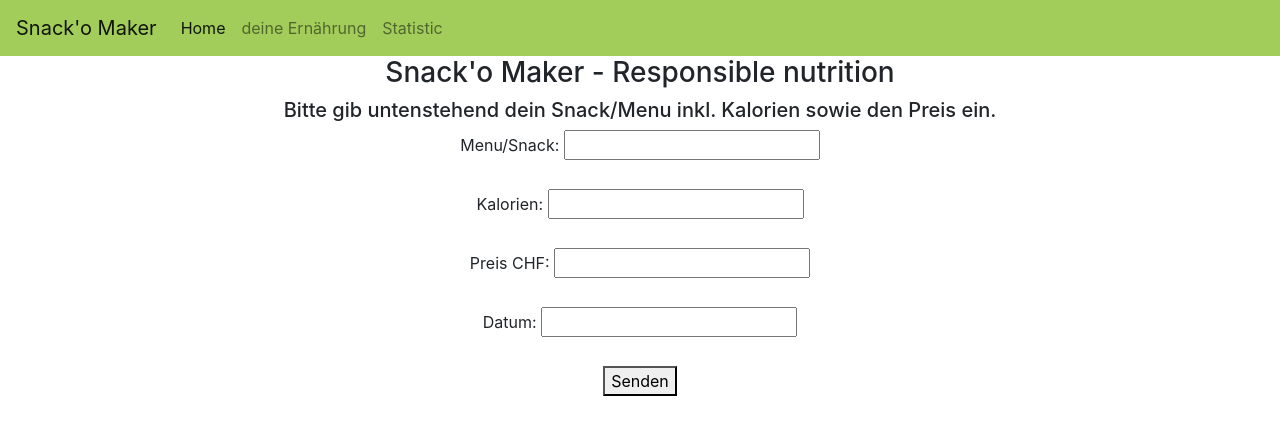
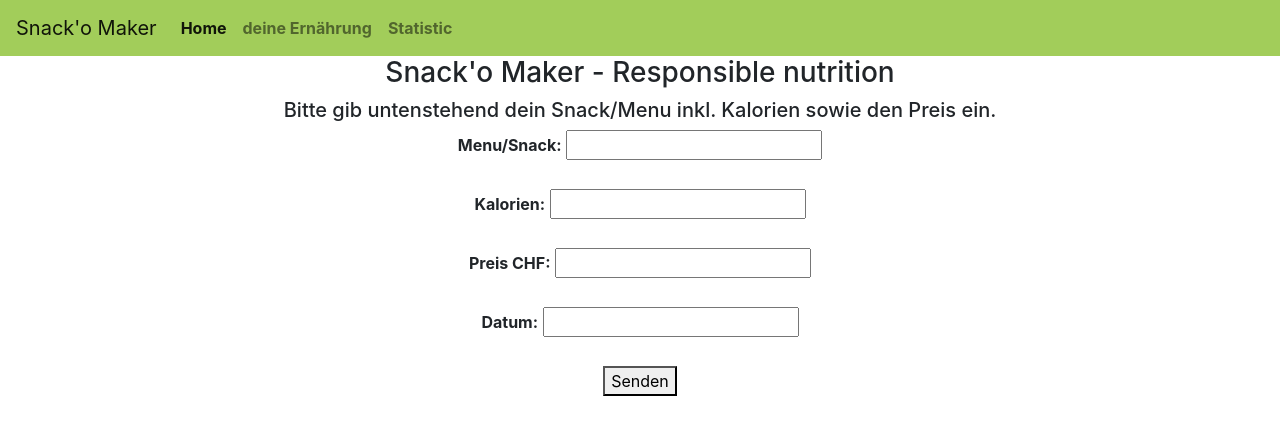
Before and after one commit to GianniMancinelli/Snackomaker, a Flask app: page / in a window 1280 px wide. Shown: the top 435 px of the page. Run offline with Flask 2, Linux system fonts and the light colour scheme.

Commit message:
kleine formatierung vorgenommen

```diff
--- a/static/my_style.css
+++ b/static/my_style.css
@@ -1,9 +1,4 @@
 form {
-text-align:center;
-margin: 0;
-
-}
-a {
 text-align:center;
 margin: 0;
 
@@ -12,5 +7,19 @@ margin: 0;
 p {
 text-align:center;
 margin: 0;
+font-weight: 700;
+
 
 }
+
+ul {
+font-weight: 700;
+
+
+}
+
+label {
+font-weight: 700;
+
+
+}
```
